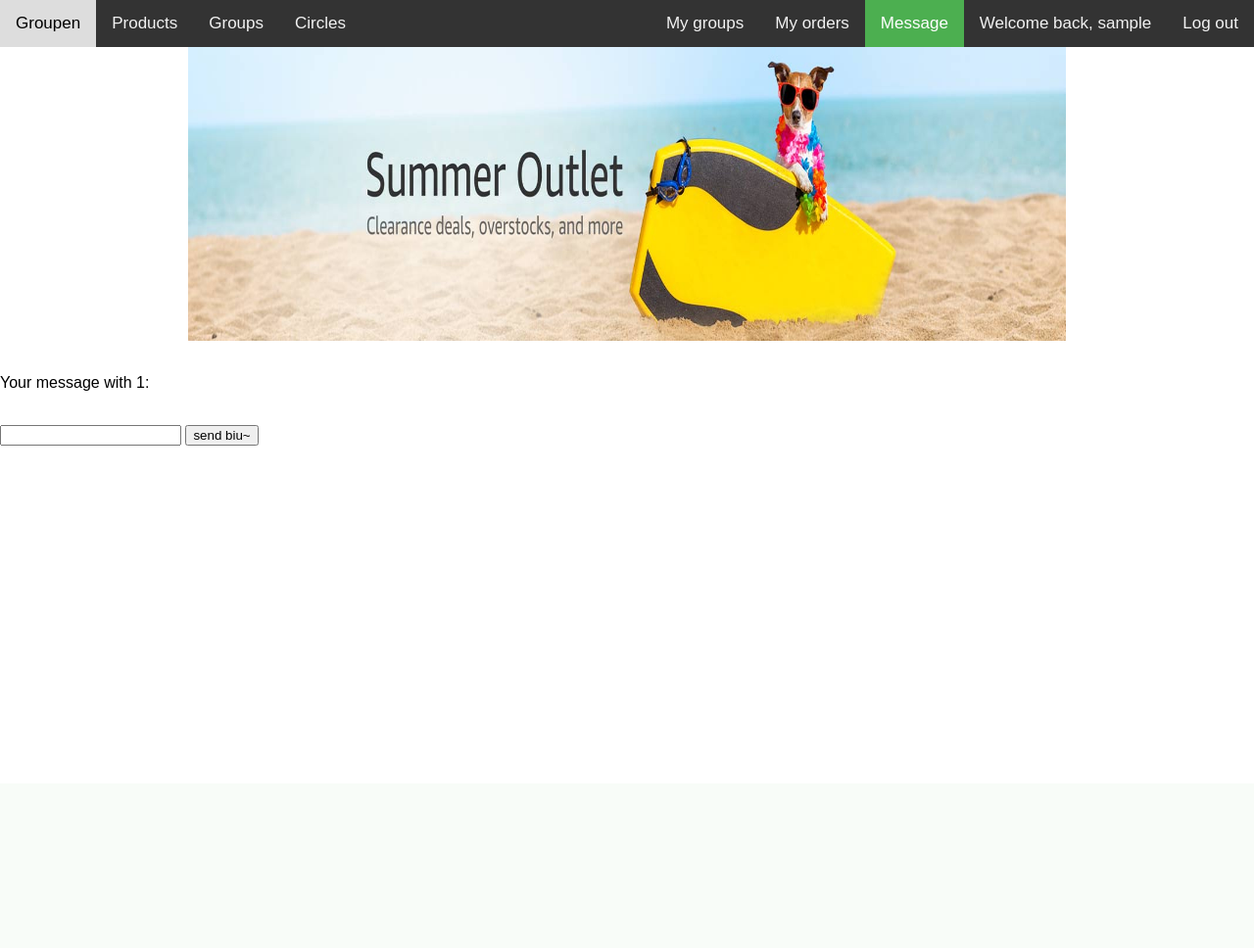
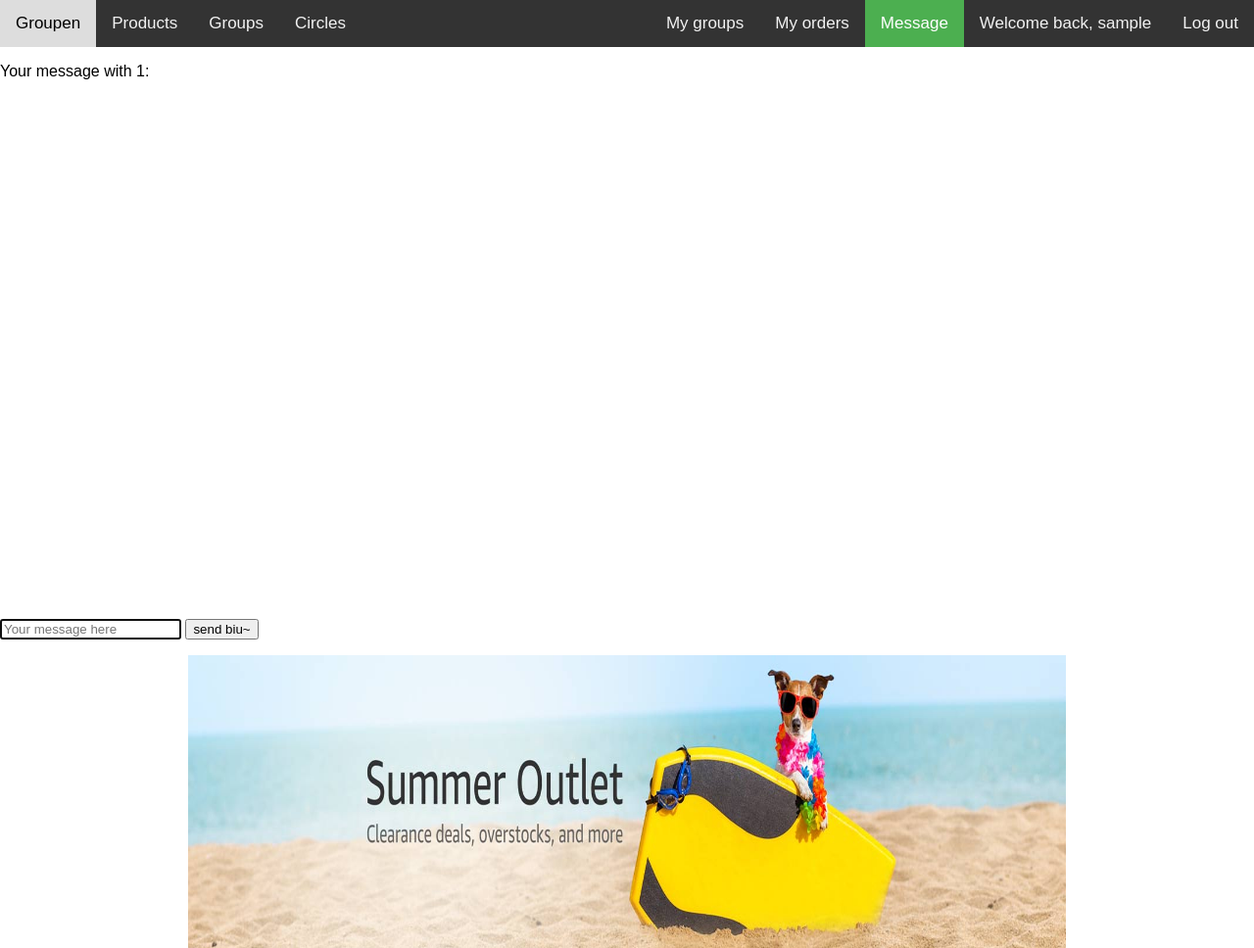
Before and after one commit to lj19940623/groupen, a PHP site: page /groupen/sendMessage.php?to=1 in a window 1280 px wide. Shown: the top 968 px of the page at 98% size. Before the commit the page ends 455 px from the top, so only its background shows below. Run offline with PHP 8.4, Linux system fonts and the light colour scheme; a user stored in the database is signed in; data that the repository does not hold is empty.

Commit message:
06241822

```diff
--- a/sendMessage.php
+++ b/sendMessage.php
@@ -51,12 +51,10 @@ if($_SERVER["REQUEST_METHOD"] == "GET") {
         </div>
     </div>
 
-    <!-- Index advertisement -->
-    <div style="width:100%;height:300px">
-        <img src="Resources/IndexAd/ad1.jpg" width="100%" height="100%" class="center">
-    </div> <br>
 <p>
 Your message with <?php echo $_GET["to"] ?>:<br><br>
+
+<div style="width: 600px; height: 500px; overflow-y: auto;">
 <?php
 $msgs = $link->getLastestMsgFromTo($_GET["to"]);
 while ($msg = mysqli_fetch_assoc($msgs)) {
@@ -66,15 +64,20 @@ while ($msg = mysqli_fetch_assoc($msgs)) {
     echo $msg["context"]."<br>";
 }
  ?>
+</div>
 </p>
 
 <p>
 <form action="sendMessage.php?to=<?php echo $_GET["to"] ?>" method="post">
 <input type="hidden" name="to" value="<?php echo $_GET["to"] ?>" >
-<input type="text" name="message" value="" required>
+<input type="text" autofocus placeholder="Your message here" name="message" value="" required>
 <input type="submit" value="send biu~">
 </form>
 </p>
+    <!-- Index advertisement -->
+    <div style="width:100%;height:300px">
+        <img src="Resources/IndexAd/ad1.jpg" width="100%" height="100%" class="center">
+    </div> <br>
 
 </body>
 
```
